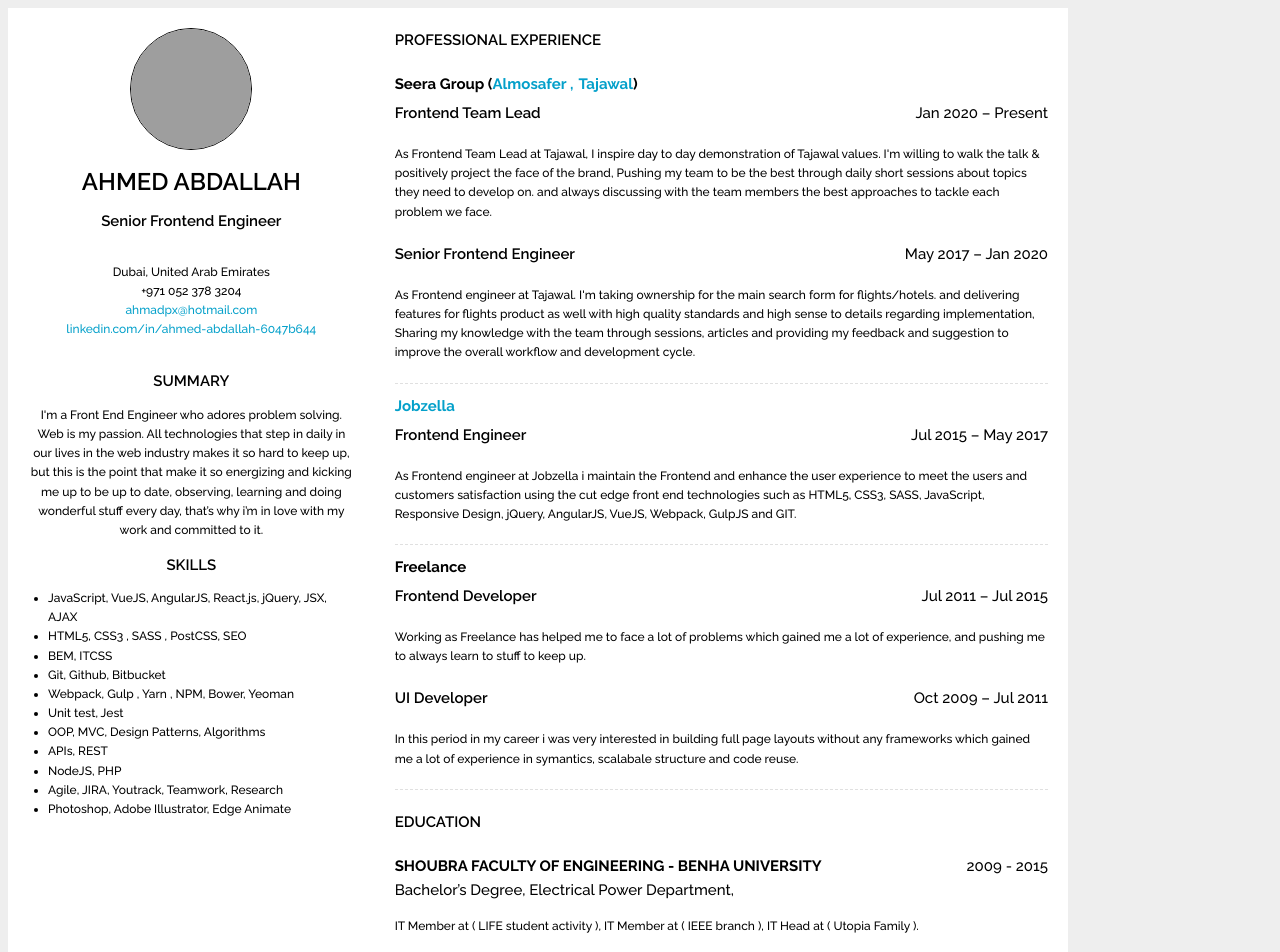
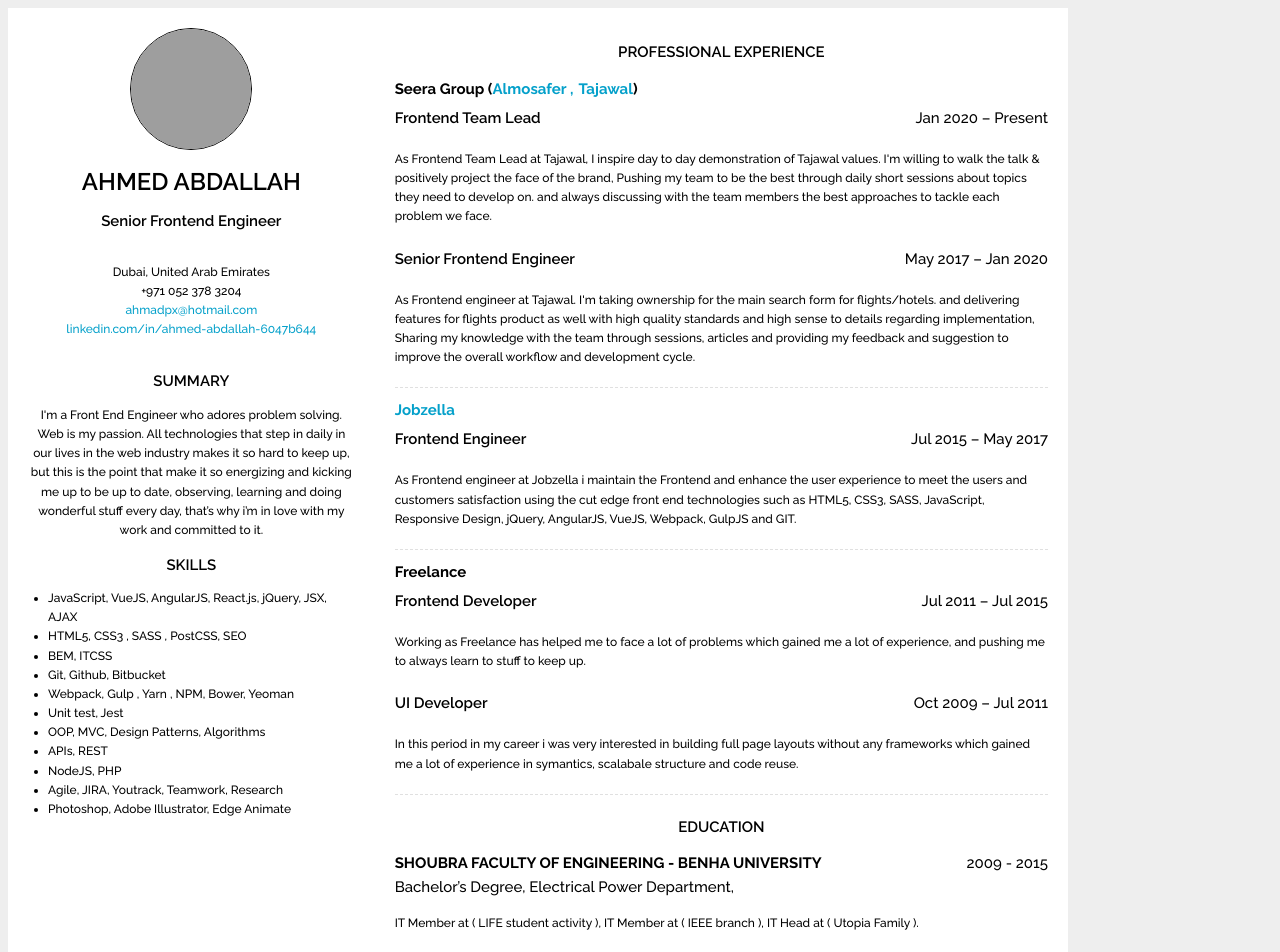
Before and after one commit to ahmadpx/curriculum-vitae, a Next.js app: page / in a window 1280 px wide. Shown: the top 952 px of the page. Built offline with nearby package versions, Linux system fonts and the light colour scheme; grey boxes are pictures that could not be loaded.

Commit message:
section title

```diff
--- a/components/BaseInfo/BaseInfo.js
+++ b/components/BaseInfo/BaseInfo.js
@@ -23,13 +23,6 @@ const JobTitle = styled.h2`
   margin: 0 auto 30px;
   font-weight: 600;
   font-size: 15px;
-`;
-const Separator = styled.div`
-  width: 25px;
-  height: 2px;
-  background: #000;
-  margin: 0 auto 30px;
-  display: block;
 `;
 const Meta = styled.ul`
   list-style: none;
--- a/components/Education/Education.js
+++ b/components/Education/Education.js
@@ -1,13 +1,8 @@
 import styled from "styled-components";
+import SectionTitle from "../SectionTitle";
 
 const Wrapper = styled.div`
   margin-bottom: 20px;
-`;
-const Title = styled.h2`
-  text-transform: uppercase;
-  font-size: 15px;
-  font-weight: 600;
-  margin: 0 0 20px;
 `;
 const Item = styled.article`
   margin-bottom: 10px;
@@ -47,7 +42,7 @@ const Summary = styled.div`
 function Education() {
   return (
     <Wrapper>
-      <Title>Education</Title>
+      <SectionTitle>Education</SectionTitle>
 
       <Item>
         <MainInfo>
--- a/components/Experience/Experience.js
+++ b/components/Experience/Experience.js
@@ -1,14 +1,9 @@
 import styled from "styled-components";
 import { experience } from "./data";
+import SectionTitle from "../SectionTitle";
 
 const Wrapper = styled.div`
   margin-bottom: 20px;
-`;
-const Title = styled.h2`
-  text-transform: uppercase;
-  font-size: 15px;
-  font-weight: 600;
-  margin: 0 0 20px;
 `;
 const Company = styled.article`
   margin-bottom: 10px;
@@ -64,7 +59,7 @@ const RolePeriod = styled.div`
 function Experience() {
   return (
     <Wrapper>
-      <Title>PROFESSIONAL EXPERIENCE</Title>
+      <SectionTitle>PROFESSIONAL EXPERIENCE</SectionTitle>
 
       {experience.map(({ company, brands, titles }) => (
         <Company key={company}>
--- /dev/null
+++ b/components/SectionTitle/SectionTitle.js
@@ -0,0 +1,15 @@
+import React from "react";
+import styled from "styled-components";
+
+const Wrapper = styled.h2`
+  font-size: 15px;
+  font-weight: 600;
+  text-align: center;
+  text-transform: uppercase;
+`;
+
+function SectionTitle({ children }) {
+  return <Wrapper>{children}</Wrapper>;
+}
+
+export default SectionTitle;
--- /dev/null
+++ b/components/SectionTitle/package.json
@@ -0,0 +1,3 @@
+{
+  "main": "./SectionTitle.js"
+}
--- a/components/Skills/Skills.js
+++ b/components/Skills/Skills.js
@@ -1,13 +1,7 @@
 import styled from "styled-components";
+import SectionTitle from "../SectionTitle";
 
 const Wrapper = styled.div``;
-const Title = styled.h2`
-  font-size: 15px;
-  font-weight: 600;
-  text-align: center;
-  text-transform: uppercase;
-`;
-
 const SkillsList = styled.ul`
   font-size: 12px;
   font-weight: 500;
@@ -18,7 +12,7 @@ const Skill = styled.li``;
 function Skills() {
   return (
     <Wrapper>
-      <Title>Skills</Title>
+      <SectionTitle>Skills</SectionTitle>
       <SkillsList>
         <Skill>JavaScript, VueJS, AngularJS, React.js, jQuery, JSX, AJAX</Skill>
         <Skill>HTML5, CSS3 , SASS , PostCSS, SEO</Skill>
```
Also changed, not shown: 1 other file (tests, documents, lock files or other folders).
